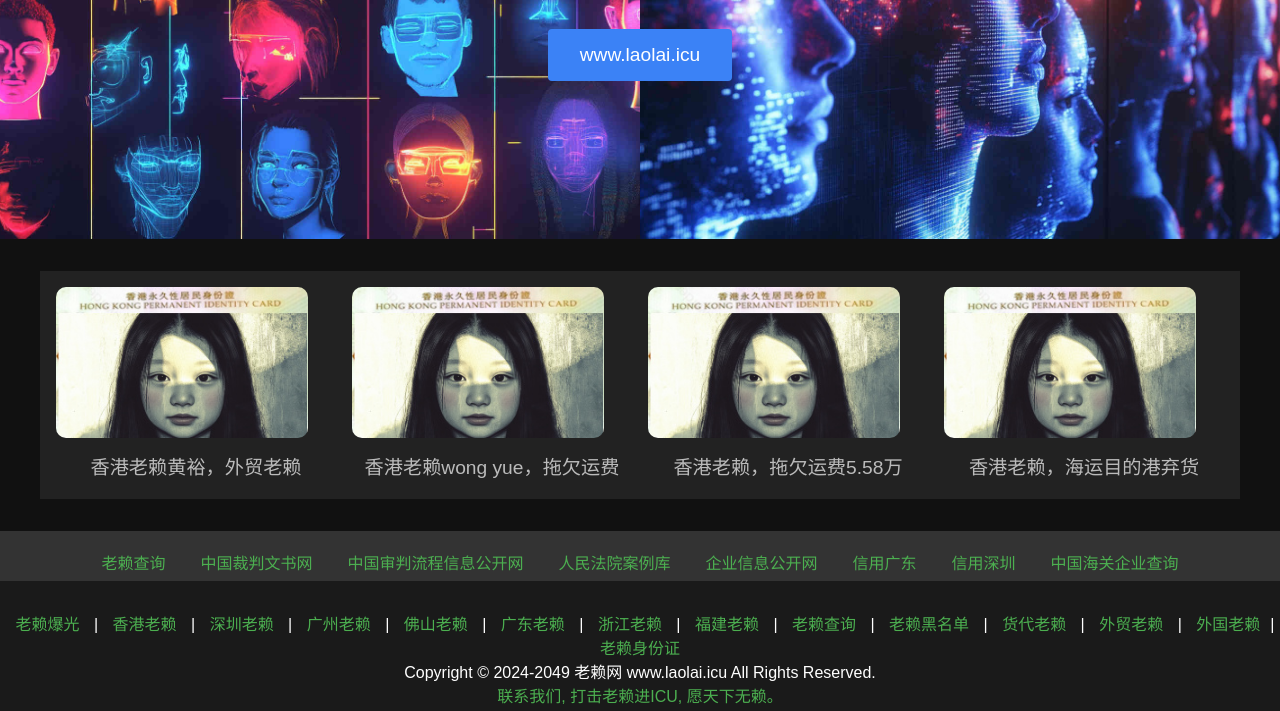
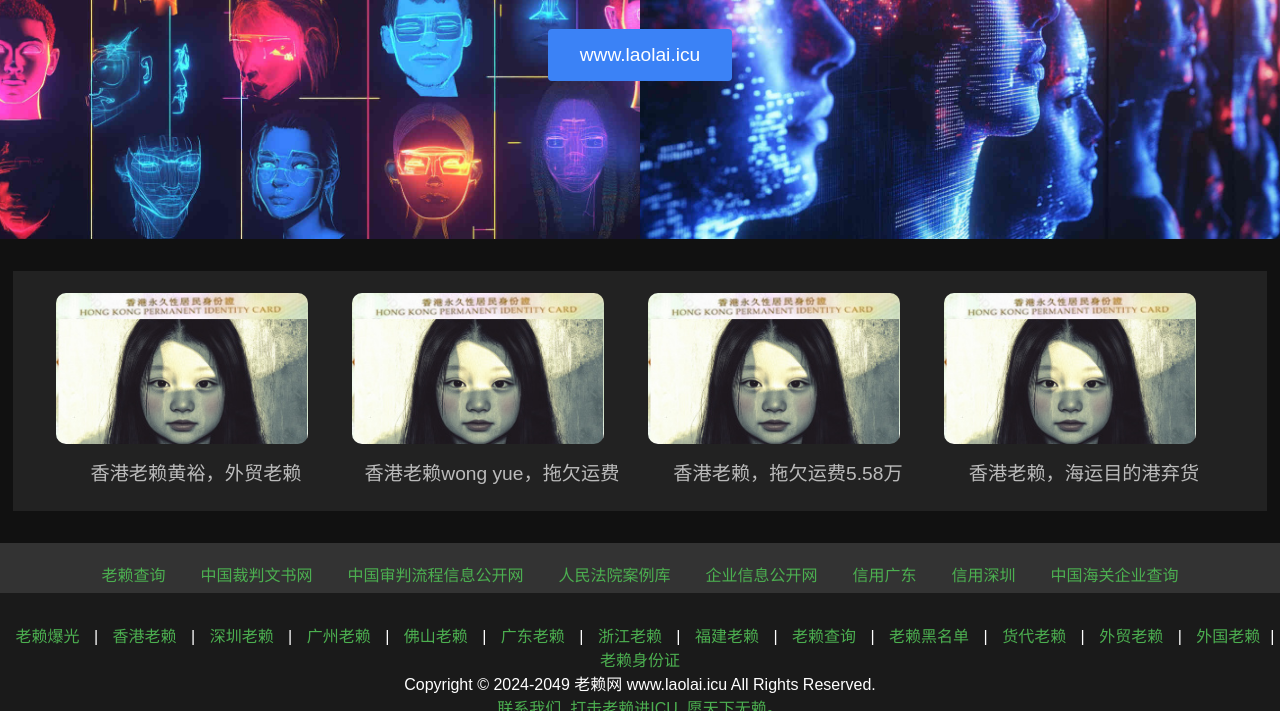
Before and after one commit to jevonice/laolai, a plain HTML site: page index.html in a window 1280 px wide. Shown: the part 561-1272 px from the top of the page. Drawn offline with nearby package versions, Linux system fonts and the light colour scheme.

Commit message:
Update index.html

```diff
--- a/index.html
+++ b/index.html
@@ -110,6 +110,9 @@
 
        /* 广告区域样式 */
         .ad-section {
+	    position: relative;
+            width: 98%;
+            height: 30vh;
             display: flex;
             justify-content: center;
             align-items: center;
```
